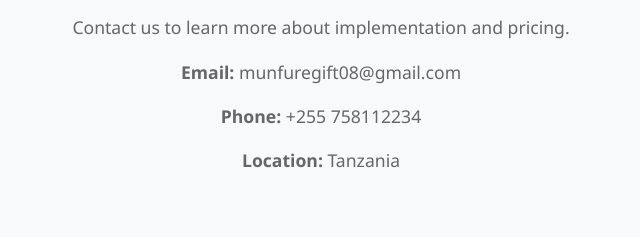
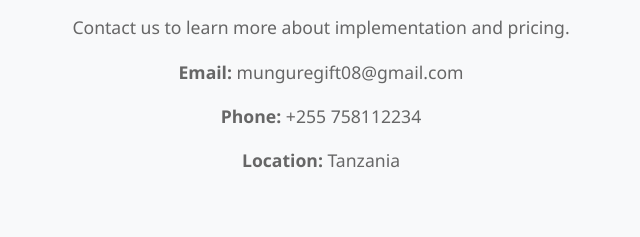
Before and after one commit to lifeofmax08/school-management-system, a plain HTML site: page index.html in a window 1280 px wide. Shown: the part 1955-2192 px from the top of the page, 319-959 px from the left. Drawn offline with Linux system fonts and the light colour scheme.

Commit message:
Fix email typo: munfuregift08 to munguregift08

```diff
--- a/index.html
+++ b/index.html
@@ -251,7 +251,7 @@
             <div class="contact-info">
                 <p>Ready to transform your school's communication system?</p>
                 <p>Contact us to learn more about implementation and pricing.</p>
-                <p><strong>Email:</strong> munfuregift08@gmail.com</p>
+                <p><strong>Email:</strong> munguregift08@gmail.com</p>
                 <p><strong>Phone:</strong> +255 758112234</p>
                 <p><strong>Location:</strong> Tanzania</p>
             </div>
```
